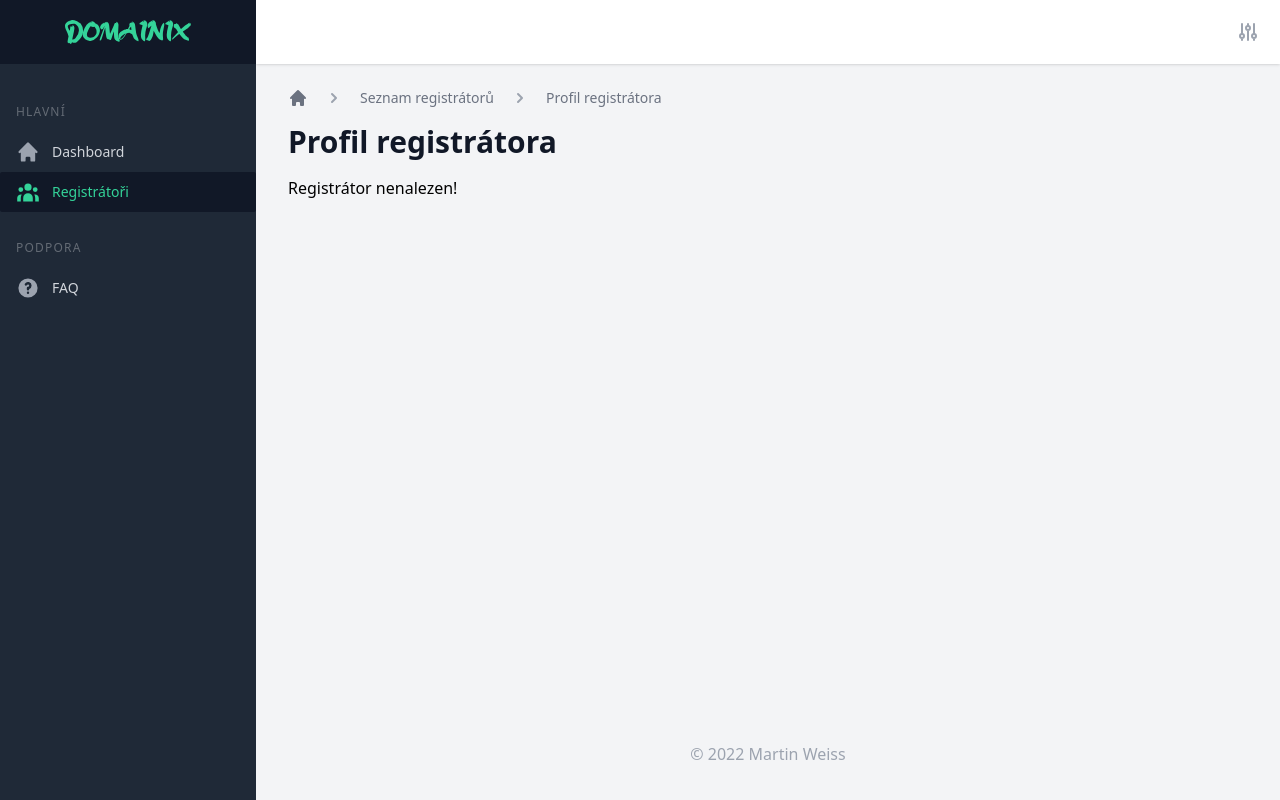
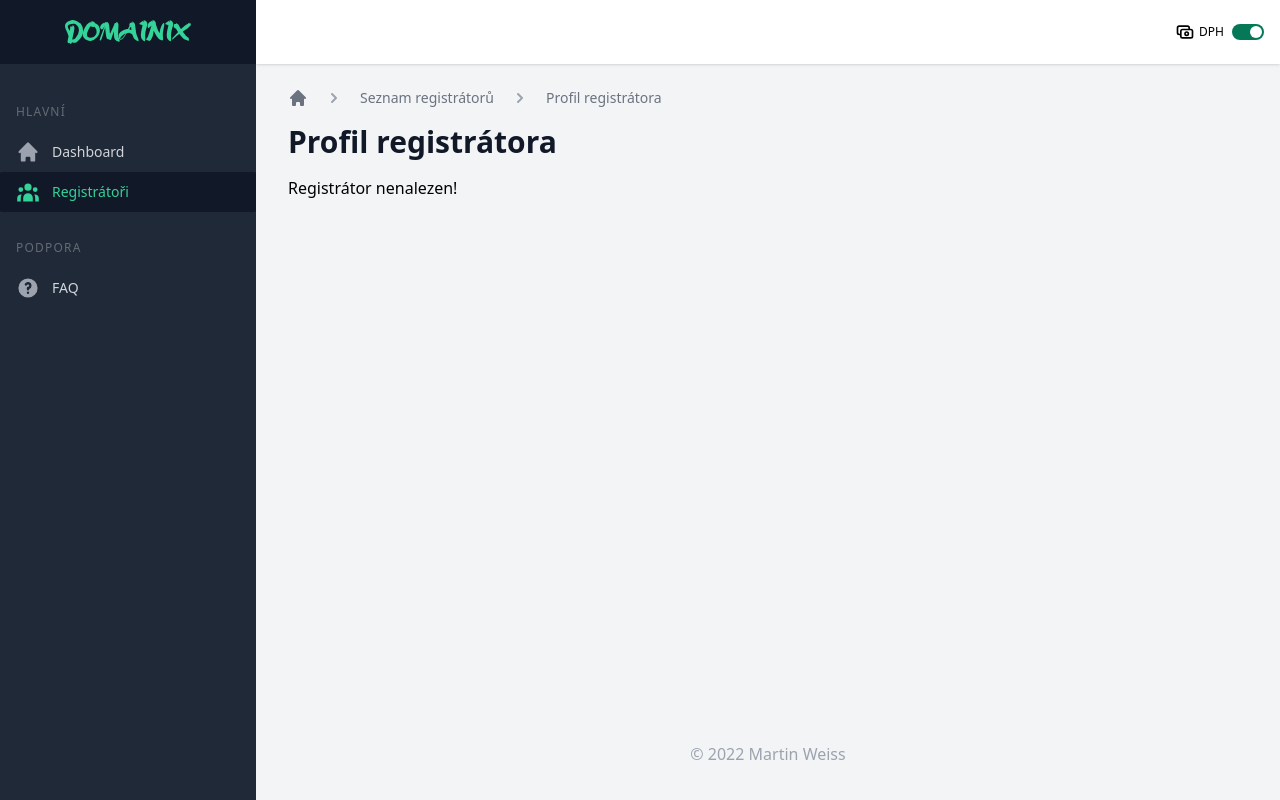
Before and after one commit to MartinWeiss01/domainix, a Next.js app: page /registrars/1 in a window 1280 px wide. Built offline with nearby package versions, Linux system fonts and the light colour scheme.

Commit message:
Added tax switch

```diff
--- a/app/mainSlice.js
+++ b/app/mainSlice.js
@@ -5,6 +5,7 @@ export const mainSlice = createSlice({
     initialState: {
         data: [],
         selectedTLD: "",
+        taxes: true,
     },
     reducers: {
         setData: (state, action) => {
@@ -13,8 +14,11 @@ export const mainSlice = createSlice({
         setTLD: (state, action) => {
             state.selectedTLD = action.payload
         },
+        changeTaxes: (state) => {
+            state.taxes = !state.taxes
+        },
     }
 })
 
-export const { setData, setTLD } = mainSlice.actions
+export const { setData, setTLD, changeTaxes } = mainSlice.actions
 export default mainSlice.reducer
--- a/components/Layout.js
+++ b/components/Layout.js
@@ -1,12 +1,14 @@
 import { useRouter } from "next/router";
 import Link from "next/link";
 import { Fragment, useState } from "react";
-import { Dialog, Transition } from "@headlessui/react";
+import { Dialog, Menu, Switch, Transition } from "@headlessui/react";
 
-import { AdjustmentsIcon, MenuAlt2Icon, XIcon } from "@heroicons/react/outline";
-import { CalculatorIcon, HomeIcon, QuestionMarkCircleIcon, UserGroupIcon } from "@heroicons/react/solid"
+import { CashIcon, MenuAlt2Icon, XIcon } from "@heroicons/react/outline";
+import { HomeIcon, QuestionMarkCircleIcon, UserGroupIcon } from "@heroicons/react/solid"
 import Breadcrumb from "./Breadcrumb";
 import Footer from "./Footer";
+import { useDispatch, useSelector } from "react-redux";
+import { changeTaxes } from "../app/mainSlice";
 
 const navigation = [
 	{group: "Hlavní", links: [
@@ -18,9 +20,22 @@ const navigation = [
 	]},
 ];
 
+const options = [
+	{name: "Preferovat ceny vč. daně"},
+	{name: "Měna"},
+];
+
 const Layout = ({ content }) => {
     const router = useRouter()
+	const taxes = useSelector((state) => state.mainer.taxes)
+	const dispatch = useDispatch()
     const [sidebarOpen, setSidebarOpen] = useState(false)
+	const [localTaxes, setLocalTaxes] = useState(taxes)
+
+	const updateTaxes = () => {
+		setLocalTaxes(!localTaxes)
+		dispatch(changeTaxes())
+	}
 
     return (
 		<div className="h-screen flex overflow-hidden bg-gray-100">
@@ -136,10 +151,14 @@ const Layout = ({ content }) => {
 						<div className="flex-1 flex">
 						</div>
 
-						<div className="ml-4 flex items-center md:ml-6">
-							<button className="bg-white p-1 rounded-full text-gray-400 hover:text-gray-500 focus:outline-none focus:ring-2 focus:ring-offset-2 focus:ring-primary-500">
-								<AdjustmentsIcon className="h-6 w-6" aria-hidden="true"/>
-							</button>
+						<div className="ml-4 flex gap-2 items-center md:ml-6">
+							<div className="flex gap-1 items-center">
+								<CashIcon className="w-5 h-5"/>
+								<span className="text-xs font-medium">DPH</span>
+							</div>
+							<Switch checked={localTaxes} onChange={updateTaxes} className={`${localTaxes ? 'bg-primary-700' : 'bg-red-900'} relative inline-flex flex-shrink-0 h-4 w-8 border-2 border-transparent rounded-full cursor-pointer transition-colors ease-in-out duration-200 focus:outline-none focus-visible:ring-2  focus-visible:ring-white focus-visible:ring-opacity-75`}>
+								<span aria-hidden="true" className={`${localTaxes ? 'translate-x-4' : 'translate-x-0'} pointer-events-none inline-block h-3 w-3 rounded-full bg-white transform ring-0 transition ease-in-out duration-200`}/>
+							</Switch>
 						</div>
 					</div>
 				</div>
```
